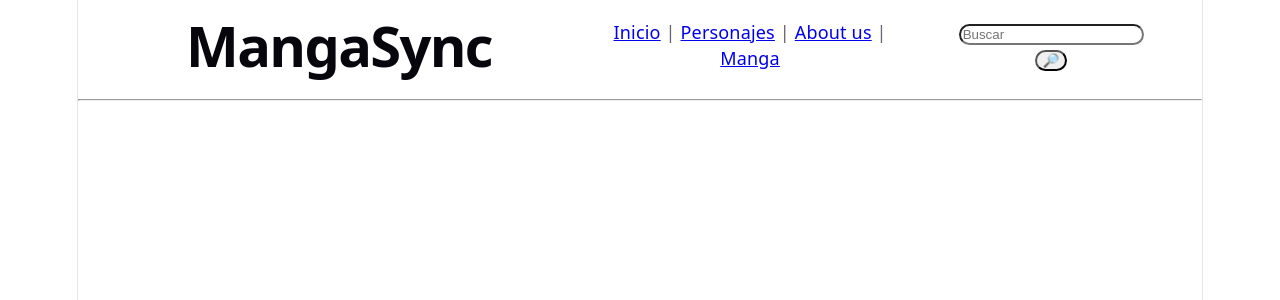
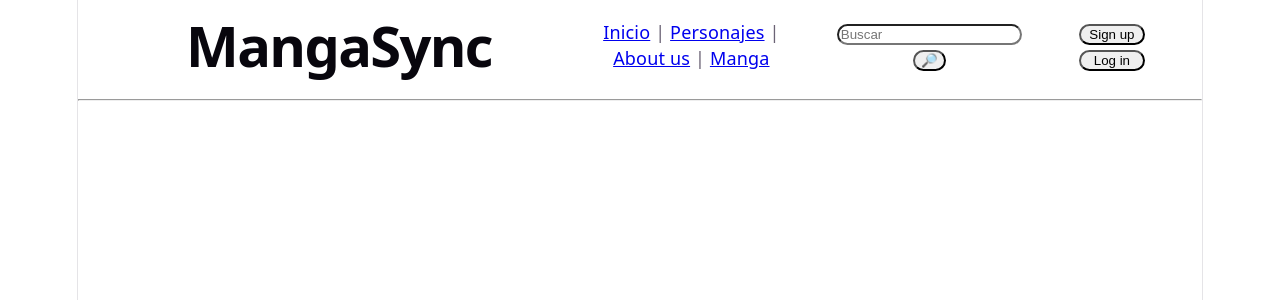
Before and after one commit to WEX279/manga_react, a React (Vite) app: page / in a window 1280 px wide. Shown: the top 300 px of the page. Built offline with nearby package versions, Linux system fonts and the light colour scheme.

Commit message:
feat: add link between home and log in and sign up endpoints

```diff
--- a/src/App.css
+++ b/src/App.css
@@ -10,7 +10,7 @@
   margin-right: 3em;
   gap: 3em;
   align-items: center;
-
+  text-decoration: none;
 }
 .searcher{
   border-radius: 16px;
@@ -18,6 +18,18 @@
 
 .searcherBtn{
   border-radius: 16px;
+    cursor: pointer;
+}
+
+.logSign{
+  border-radius: 16px;
+  min-width: 5em;
+  cursor: pointer;
+  transition: 0.5sec ease;
+}
+
+.logSign:hover{
+  transform: scale(0.9);
 }
 
 .signCard{
--- /dev/null
+++ b/src/Components/LogSIgn.jsx
@@ -0,0 +1,24 @@
+import { Link } from "react-router-dom"
+import { useNavigate } from "react-router-dom"
+
+function LogSign() {
+    const navigate = useNavigate()
+    const sign= () =>{
+        navigate('/signup')
+    }
+
+    const log= () =>{
+        navigate('/login')
+    }
+    return(
+        <div>
+            <button className="logSign" onClick={sign}> Sign up</button>
+            <button className="logSign" onClick={log} >Log in </button>
+        </div>
+
+    )
+}
+
+export{
+    LogSign
+}
--- a/src/Pages/Home.jsx
+++ b/src/Pages/Home.jsx
@@ -1,6 +1,7 @@
 import { About } from "../Components/About";
 import { Layout } from "../Components/Layout";
 import { Logo } from "../Components/Logo";
+import { LogSign } from "../Components/LogSIgn";
 
 function Home(){
     return(
@@ -9,6 +10,7 @@ function Home(){
                 <Logo/>
                 <Layout/>
                 <About/>
+                <LogSign/>
             </div>
             <hr/>
         </div>
```
